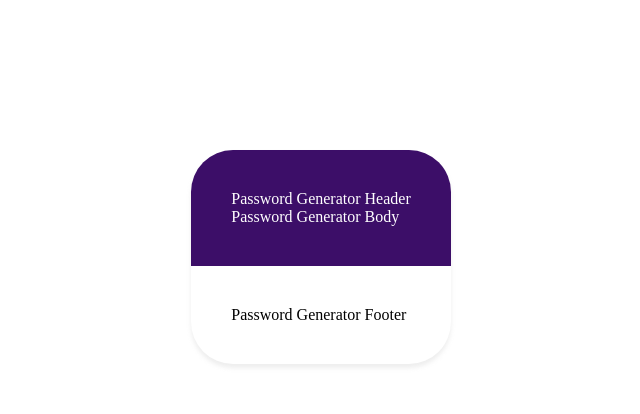
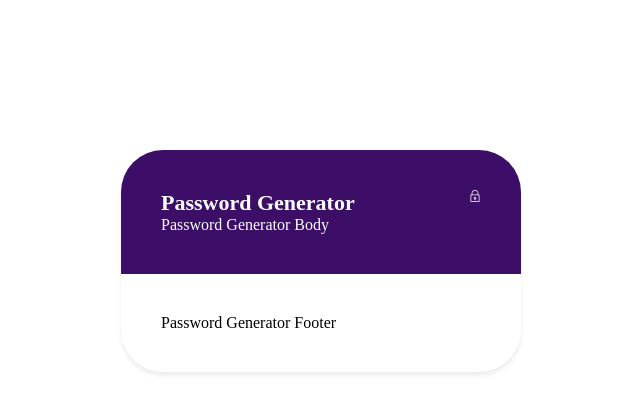
Before and after one commit to favio102/Password-Generator, a React (Create React App) app: page / in a window 1280 px wide. Shown: the top 414 px of the page, without its empty margins (319-959 px from the left). Built offline with nearby package versions, Linux system fonts and the light colour scheme.

Commit message:
header added

```diff
--- a/src/components/PasswordGeneratorCard/style.module.css
+++ b/src/components/PasswordGeneratorCard/style.module.css
@@ -1,6 +1,7 @@
 .root {
     box-shadow: 0px 4px 4px 0px rgba(189, 188, 188, 0.25);
     border-radius: 42px;
+    width: 400px;
 }
 
 .main {
--- a/src/components/PasswordGeneratorHeader/PasswordGeneratorHeader.jsx
+++ b/src/components/PasswordGeneratorHeader/PasswordGeneratorHeader.jsx
@@ -1,5 +1,11 @@
 import s from "./style.module.css";
+import lockIcon from "../../assets/lock.svg";
 
 export function PasswordGeneratorHeader() {
-    return <div>Password Generator Header</div>
+  return (
+    <div className={s.root}>
+      <div className={s.title}>Password Generator</div>
+      <img src={lockIcon} alt="lockIcon" className={s.icon}/>
+    </div>
+  );
 }
--- a/src/components/PasswordGeneratorHeader/style.module.css
+++ b/src/components/PasswordGeneratorHeader/style.module.css
@@ -0,0 +1,14 @@
+.root {
+    display: flex;
+    justify-content: space-between;
+}
+
+.title {
+    font-size: 22px;
+    font-weight: bold;
+}
+
+.icon {
+    height: 12px;
+    width: 12px;
+}
```
Also changed, not shown: src/assets/lock.svg (added).
